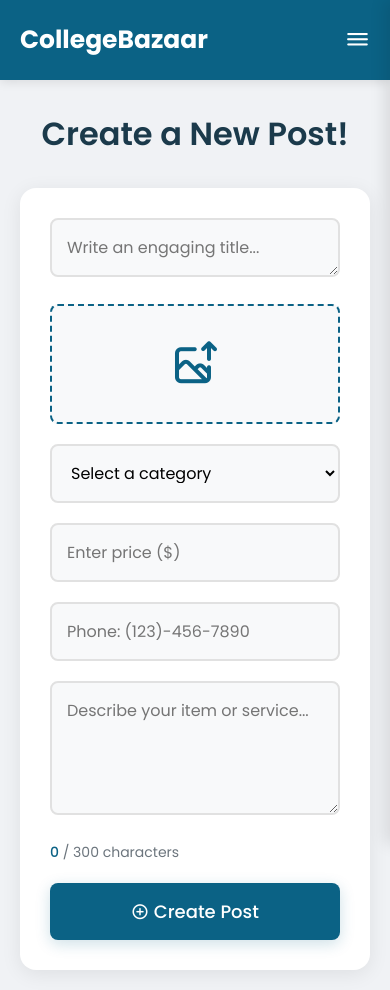
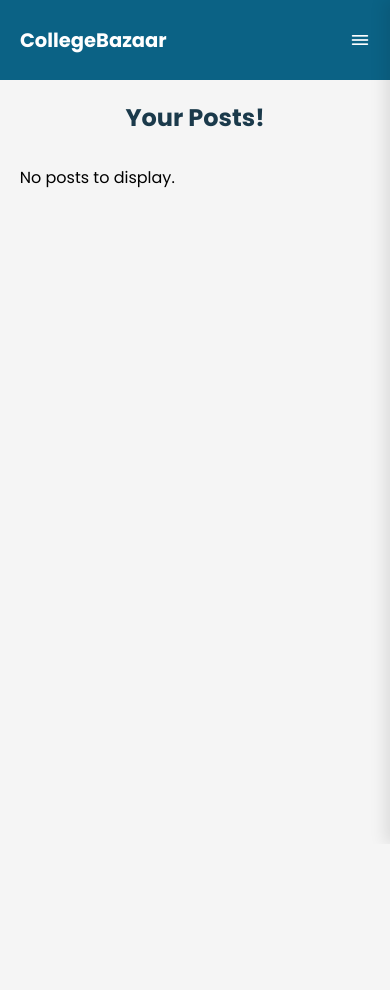
Before and after one commit to EihaabSh/CollegeBazaar, a Flask app: page /create_post in a window 390 px wide. After the commit the page ends 840 px from the top, so only its background shows below. Run offline with Flask 3, Linux system fonts and the light colour scheme; the visitor is signed in with stand-in values (Sample User, id 1).

Commit message:
another one

```diff
--- a/templates/createposts.html
+++ b/templates/createposts.html
@@ -4,10 +4,8 @@
     <meta charset="UTF-8">
     <meta http-equiv="X-UA-Compatible" content="IE=edge">
     <meta name="viewport" content="width=device-width, initial-scale=1.0">
-    <title>create posts - theCollegeBazaar</title>
-
+    <title>My posts - theCollegeBazaar</title>
     <link rel="stylesheet" href="https://unicons.iconscout.com/release/v4.0.0/css/line.css">
-
     <style>
         @import url("https://fonts.googleapis.com/css2?family=Poppins:wght@200;300;400;500;600;700&display=swap");
 
@@ -20,8 +18,8 @@
 
         body {
             margin: 0;
-            background-color: #f0f2f5;
-            min-height: 100vh;
+            font-family: Poppins, sans-serif;
+            background-color: #f5f5f5;
         }
 
         .header {
@@ -34,14 +32,15 @@
             width: 100%;
             z-index: 100;
             padding: 0 20px;
-            box-shadow: 0 2px 10px rgba(0, 0, 0, 0.1);
+            position: sticky;
+            top: 0;
         }
 
         .header .logo {
-            font-size: 25px;
+            font-size: clamp(18px, 5vw, 25px);
             font-weight: bold;
+            color: white;
             cursor: pointer;
-            transition: color 0.3s ease;
         }
 
         .header .logo:hover {
@@ -49,8 +48,9 @@
         }
 
         .header .sidebar-btn {
-            font-size: 25px;
+            font-size: clamp(20px, 5vw, 25px);
             cursor: pointer;
+            margin-left: 20px;
             color: white;
             transition: color 0.3s ease;
         }
@@ -59,12 +59,12 @@
             color: #FF6B4A;
         }
 
-        /* Sidebar styles */
+        /* Sidebar Styles */
         .sidebar {
             position: fixed;
             top: 0;
             right: -300px;
-            width: 300px;
+            width: min(300px, 80vw);
             height: 100%;
             background: linear-gradient(135deg, #0B6285 0%, #074961 100%);
             transition: right 0.3s ease;
@@ -141,10 +141,6 @@
             transform: translateY(-2px);
         }
 
-        .sidebar .content .create-post-btn a {
-            background-color: transparent;
-        }
-
         .sidebar .delete-btn {
             width: 100%;
             padding: 12px;
@@ -166,129 +162,166 @@
         h1 {
             text-align: center;
             color: #1B3A4B;
-            margin: 40px 0;
-            font-size: 2.5rem;
-            font-weight: 600;
+            margin: 20px 0;
+            font-size: clamp(24px, 5vw, 28px);
         }
 
-        .form-container {
-            margin: 20px auto 60px;
-            max-width: 700px;
-            background-color: white;
-            border-radius: 16px;
-            box-shadow: 0 4px 20px rgba(0, 0, 0, 0.08);
-            padding: 40px;
+        .scroller {
+            display: flex;
+            flex-direction: column;
+            gap: 20px;
+            padding: 20px;
+            margin: 0 auto;
+            max-width: 800px;
+            width: 95%;
         }
 
-        .form-container input,
-        .form-container textarea,
-        .form-container select {
-            width: 100%;
+        .post-container {
+            background-color: white;
+            border-radius: 8px;
+            box-shadow: 0 4px 8px rgba(0, 0, 0, 0.1);
             padding: 15px;
-            margin-bottom: 20px;
-            border-radius: 8px;
-            border: 2px solid #e1e1e1;
-            font-size: 16px;
-            transition: border-color 0.3s ease, box-shadow 0.3s ease;
-            background-color: #f8f9fa;
+            transition: transform 0.3s ease, box-shadow 0.3s ease;
         }
 
-        .form-container input:focus,
-        .form-container textarea:focus,
-        .form-container select:focus {
-            outline: none;
-            border-color: #0B6285;
-            box-shadow: 0 0 0 3px rgba(11, 98, 133, 0.1);
+        .post-container:hover {
+            transform: translateY(-5px);
+            box-shadow: 0 6px 12px rgba(0, 0, 0, 0.15);
         }
 
-        .form-container input[type="file"] {
-            display: none;
+        .post {
+            display: flex;
+            flex-wrap: wrap;
+            gap: 20px;
         }
 
-        .form-container .upload-label {
-            display: flex;
-            justify-content: center;
-            align-items: center;
-            background-color: #f8f9fa;
-            border: 2px dashed #0B6285;
-            color: #0B6285;
+        .picture-container {
             width: 100%;
-            height: 120px;
+            max-width: 200px;
+            aspect-ratio: 1;
+            overflow: hidden;
             border-radius: 8px;
-            font-size: 48px;
-            cursor: pointer;
-            margin-bottom: 20px;
-            transition: all 0.3s ease;
+            margin: 0 auto;
         }
 
-        .form-container .upload-label:hover {
-            background-color: rgba(11, 98, 133, 0.1);
-            transform: translateY(-2px);
+        .picture-container img {
+            width: 100%;
+            height: 100%;
+            object-fit: cover;
+            border-radius: 8px;
+            transition: transform 0.3s ease;
         }
 
-        .form-container button {
-            padding: 15px 25px;
-            background-color: #0B6285;
-            color: white;
-            border: none;
-            font-size: 18px;
-            font-weight: 500;
-            cursor: pointer;
-            border-radius: 8px;
-            width: 100%;
-            transition: all 0.3s ease;
-            box-shadow: 0 4px 15px rgba(11, 98, 133, 0.2);
+        .post-container:hover .picture-container img {
+            transform: scale(1.05);
         }
 
-        .form-container button:hover {
-            background-color: #FF6B4A;
-            transform: translateY(-2px);
-            box-shadow: 0 6px 20px rgba(255, 107, 74, 0.3);
+        .post-info {
+            flex: 1;
+            min-width: 200px;
+            display: flex;
+            flex-direction: column;
+            gap: 10px;
         }
 
-        .form-container button:active {
-            transform: translateY(0);
+        .post-info h3 {
+            color: #1B3A4B;
+            font-size: clamp(16px, 4vw, 20px);
+            word-wrap: break-word;
         }
 
-        #message {
+        .price {
+            font-size: clamp(16px, 4vw, 20px);
+            font-weight: bold;
             color: #28a745;
-            text-align: center;
-            margin-bottom: 15px;
-            font-size: 14px;
         }
 
-        #wordCount {
-            color: #0B6285;
-            font-weight: 500;
+        .post-buttons {
+            display: flex;
+            flex-direction: column;
+            gap: 10px;
+            width: 100%;
+            max-width: 150px;
+            margin: 0 auto;
         }
 
-        .character-count {
-            color: #6c757d;
-            font-size: 14px;
-            margin-bottom: 20px;
-            display: block;
+        .delete-btn,
+        .reply-btn {
+            padding: 8px 16px;
+            border: none;
+            border-radius: 4px;
+            cursor: pointer;
+            font-family: "Poppins", sans-serif;
+            transition: background-color 0.3s ease;
+            width: 100%;
+            font-size: clamp(14px, 3vw, 16px);
         }
 
-        /* Responsive adjustments */
-        @media (max-width: 768px) {
-            .form-container {
-                margin: 20px;
-                padding: 30px;
+        .delete-btn {
+            background-color: #f44336;
+            color: white;
+        }
+
+        .delete-btn:hover {
+            background-color: #d32f2f;
+        }
+
+        .reply-btn {
+            background-color: #4CAF50;
+            color: white;
+        }
+
+        .reply-btn:hover {
+            background-color: #388E3C;
+        }
+
+        @media (max-width: 600px) {
+            .post {
+                flex-direction: column;
+                align-items: center;
+                text-align: center;
             }
 
-            h1 {
-                font-size: 2rem;
-                margin: 30px 0;
+            .picture-container {
+                max-width: 100%;
+                height: auto;
             }
 
-            .sidebar {
+            .post-info {
                 width: 100%;
-                right: -100%;
+                align-items: center;
+            }
+
+            .post-buttons {
+                flex-direction: row;
+                max-width: 100%;
+                justify-content: center;
+            }
+
+            .post-buttons form {
+                flex: 1;
+                max-width: 150px;
             }
         }
-        #icon {
-            color: green;
+
+        @media (max-width: 400px) {
+            .scroller {
+                padding: 10px;
+            }
+
+            .post-container {
+                padding: 10px;
+            }
+
+            .post-buttons {
+                flex-direction: column;
+            }
+
+            .post-buttons form {
+                max-width: 100%;
+            }
         }
+
     </style>
 </head>
 <body>
@@ -299,7 +332,6 @@
         </div>
     </header>
 
-    <!-- Sidebar -->
     <div class="sidebar" id="sidebar">
         <div class="close-btn" onclick="toggleSidebar()">
             <i class="uil uil-times"></i>
@@ -307,11 +339,10 @@
         <div class="content">
             <h3>Menu</h3>
             <ul>
-
-                <li>
-                    <a href="#" onclick="profileClicked()">
-                        <i class="uil uil-user"></i>
-                        <span style="margin-left: 10px;">My Posts</span>
+                <li class="create-post-btn">
+                    <a href="#" onclick="createPostClicked()">
+                        <i class="uil uil-plus-circle"></i>
+                        <span style="margin-left: 10px;">Create Post</span>
                     </a>
                 </li>
                 <li>
@@ -332,87 +363,51 @@
         </div>
     </div>
 
-    <h1>Create a New Post!</h1>
+    <h1>Your Posts!</h1>
 
-    <div class="form-container">
-        <form action="/create_post" method="POST" enctype="multipart/form-data">
-            <textarea name="name" placeholder="Write an engaging title..." rows="1" required></textarea>
-
-            <input  type="file" name="picture" accept="image/*" id="fileInput" onchange="showMessage()" required>
-            <p id="message" style="display: none;">Image has been successfully inserted!</p>
-
-            <label id ="z" for="fileInput" class="upload-label">
-                <i id="y" class="uil uil-image-upload"></i>
-            </label>
-
-            <select name="category" required>
-                <option value="" disabled selected>Select a category</option>
-                <option value="Service">Service</option>
-                <option value="Textbooks">Textbooks</option>
-                <option value="Clothing">Clothing</option>
-                <option value="Electronics">Electronics</option>
-                <option value="Furniture">Furniture</option>
-                <option value="Roommates">Roommates</option>
-            </select>
-
-            <input type="number" name="price" placeholder="Enter price ($)" step="0.01" required>
-            <input type="tel" id="phone" name="phone" placeholder="Phone: (123)-456-7890"
-       pattern="\([0-9]{3}\)-[0-9]{3}-[0-9]{4}">
-
-
-
-            <textarea maxlength="300" name="description" placeholder="Describe your item or service..."
-                      rows="4" id="description" oninput="limitWords()" required></textarea>
-            <span class="character-count"><span id="wordCount">0</span> / 300 characters</span>
-
-            <button type="submit">
-                <i class="uil uil-plus-circle"></i> Create Post
-            </button>
-        </form>
+    <div class="scroller">
+        {% for post in posts %}
+            <div class="post-container">
+                <div class="post" onclick="openPost('{{ post._id }}')">
+                    <div class="picture-container">
+                        <img src="{{ post.picture_url }}" alt="Post Image">
+                    </div>
+                    <div class="post-info">
+                        <h3>{{ post.name }}</h3>
+                        <p class="price">${{ post.price }}</p>
+                    </div>
+                    <div class="post-buttons">
+                        <form action="/delete_post/{{ post['_id'] }}" method="POST">
+                            <button type="submit" class="delete-btn">Delete</button>
+                        </form>
+                        <form action="/delete_post/{{ post['_id'] }}" method="POST">
+                            <button type="submit" class="delete-btn" style="background-color: orange;">Sold!</button>
+                        </form>
+                    </div>
+                </div>
+            </div>
+        {% else %}
+            <p>No posts to display.</p>
+        {% endfor %}
     </div>
 
     <script>
-        function home() {
-            window.history.back();
-        }
-
-        function profileClicked() {
-            window.location.href = "/profile";
-        }
-
-        function createPostClicked() {
-            window.location.href = "/create_post";
-        }
-
         function toggleSidebar() {
             const sidebar = document.getElementById('sidebar');
             sidebar.classList.toggle('open');
         }
 
-        function showMessage() {
-            const message = document.getElementById("message");
-            message.style.display = "block";
-
-            var icon = document.getElementById("y");
-            var fgsf = document.getElementById("z");
-            if (icon.className === "uil uil-image-upload") {
-                icon.setAttribute("class", "uil uil-check"); // Change to check icon
-                icon.style.color = "#28a745";
-                fgsf.style.border = "2px solid #28a745";
-
-            } else {
-                icon.setAttribute("class", "uil uil-envelope"); // Change back to envelope icon
-            }
+        function home() {
+            window.history.back();
         }
 
+        function createPostClicked() {
+            window.location.href = "/create_post"
+        }
 
-        var myText = document.getElementById("description");
-        var characterCount = document.getElementById("wordCount");
-
-        myText.addEventListener("keyup", function(){
-            var characters = myText.value.split('');
-            characterCount.innerText = characters.length;
-        });
+        function openPost(postId) {
+            window.location.href = "/post/" + postId;
+        }
     </script>
 </body>
 </html>
--- a/templates/index.html
+++ b/templates/index.html
@@ -559,7 +559,7 @@
     <div class="cont">
         <header class="header">
             <nav class="nav">
-                <a href="#" class="nav_logo">theCollegeBazaar</a>
+                <a href="#" class="nav_logo">CollegeBazaar</a>
                 <button class="button1" id="form-open">Join Now</button>
             </nav>
         </header>
```
